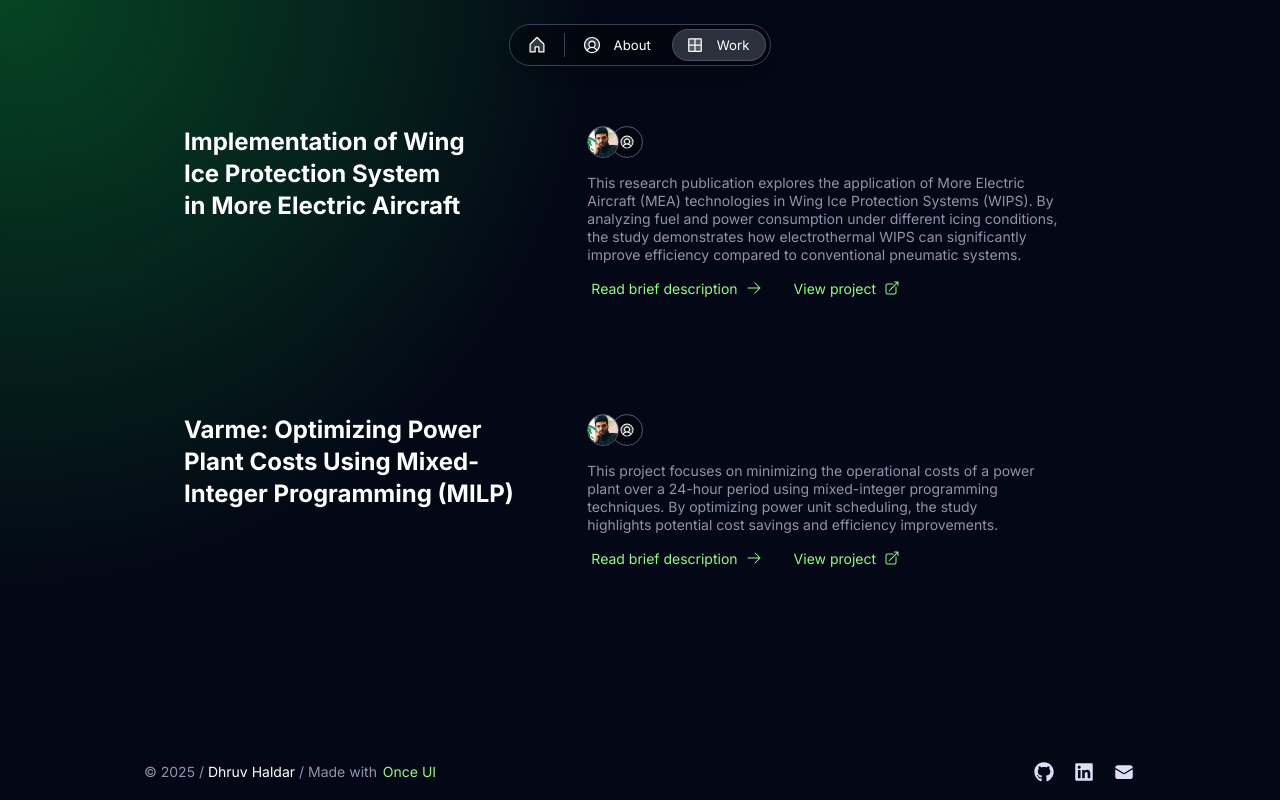
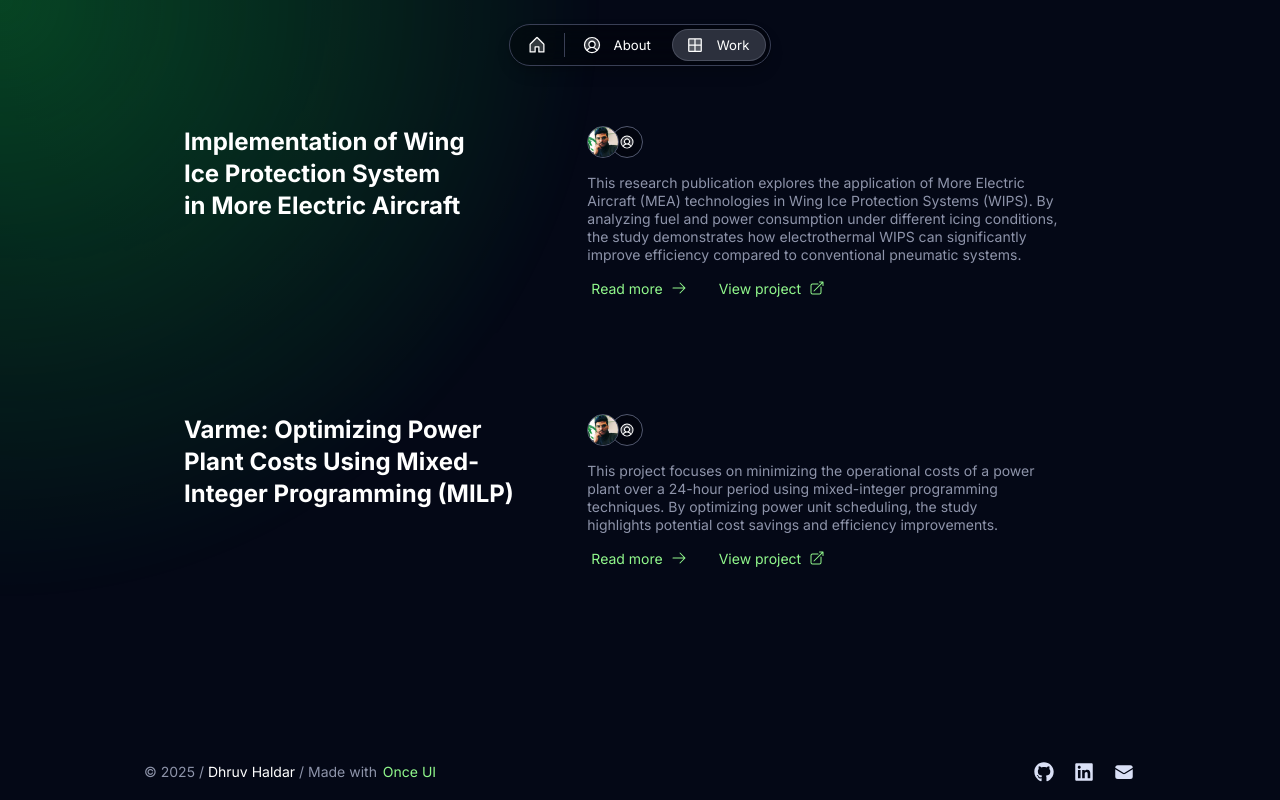
Before and after one commit to dhruvhaldar/portfolio, a Next.js app: page /work in a window 1280 px wide. Built offline with nearby package versions, Linux system fonts and the light colour scheme.

Commit message:
update ProjectCard.tsx

```diff
--- /dev/null
+++ b/src/app/work/projects/aesir-rocket-project.tsx
@@ -0,0 +1,5 @@
+import { YouTubeEmbed } from '@next/third-parties/google'
+
+export default function Page() {
+  return <YouTubeEmbed videoid="ogfYd705cRs" height={400} />
+}
--- a/src/components/ProjectCard.tsx
+++ b/src/components/ProjectCard.tsx
@@ -69,7 +69,7 @@ export const ProjectCard: React.FC<ProjectCardProps> = ({
                   style={{ margin: "0", width: "fit-content" }}
                   href={href}
                 >
-                  <Text variant="body-default-s">Read brief description</Text>
+                  <Text variant="body-default-s">Read more</Text>
                 </SmartLink>
               )}
               {link && (
```
